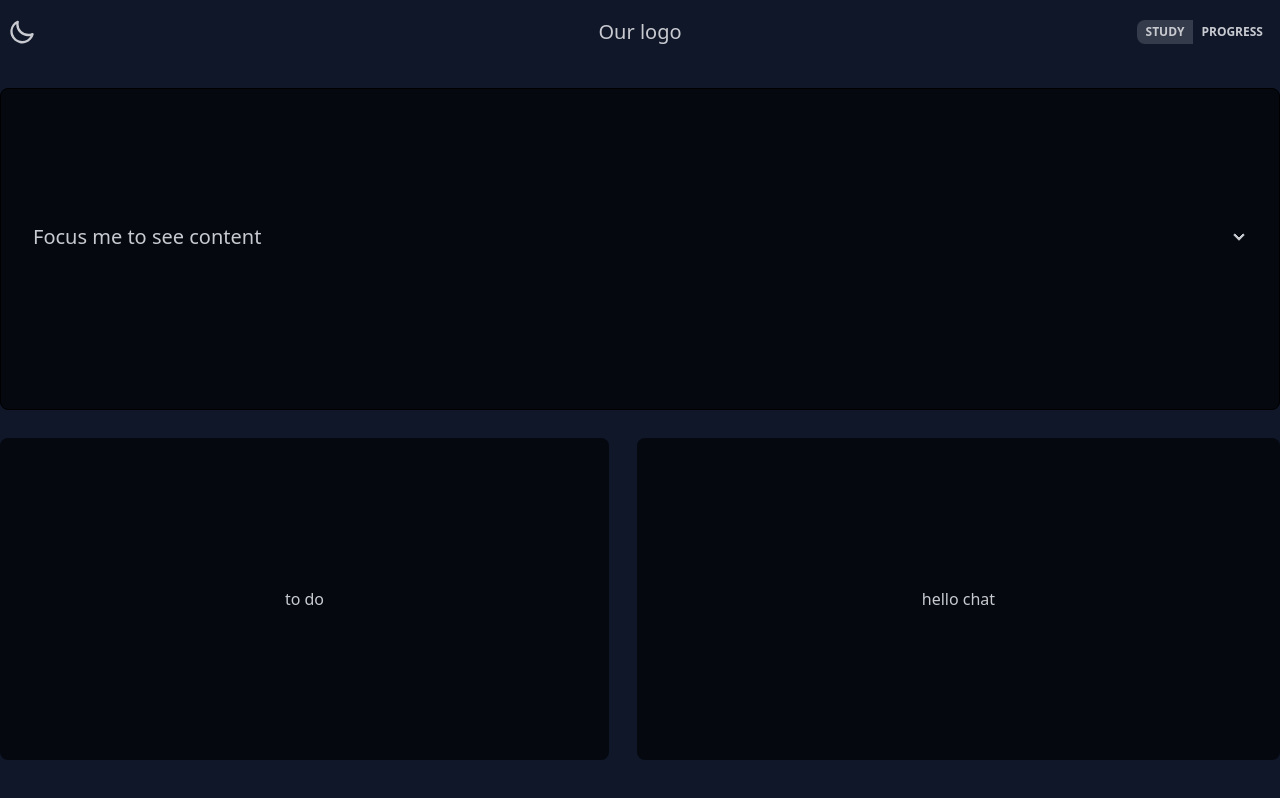
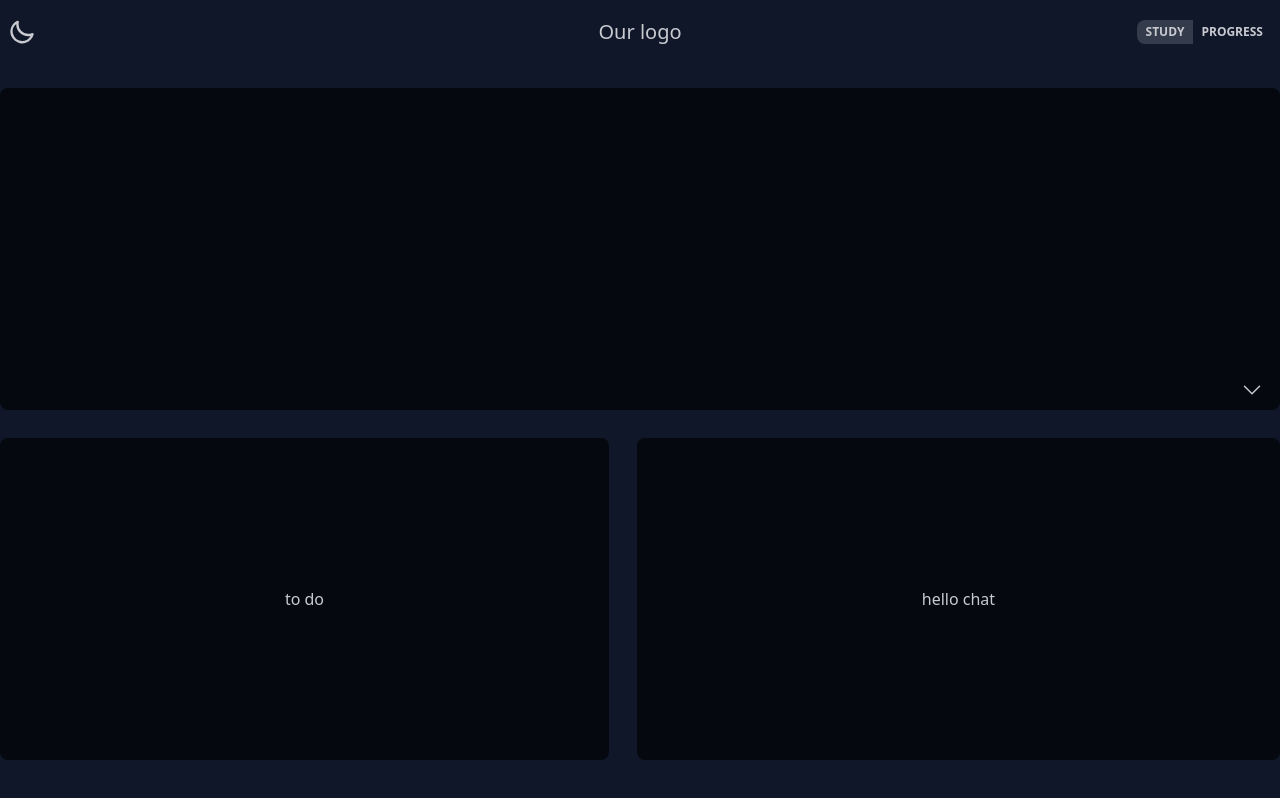
Before and after one commit to etretf/pomodoro-app, a React (Vite) app in the folder pomodoro-react/: page /study in a window 1280 px wide. Built offline with nearby package versions, Linux system fonts and the light colour scheme.

Commit message:
added the expand feature for timer

```diff
--- a/pomodoro-react/src/App.css
+++ b/pomodoro-react/src/App.css
@@ -20,6 +20,8 @@ body {
 
 .grid-container {
     @apply grid grid-rows-2 container gap-7 py-6 max-h-fit;
+    grid-template-rows: 1fr 1fr;
+    transition: grid-template-rows 0.25s;
     min-height: 90%;
 }
 
@@ -47,3 +49,7 @@ body {
 .form-btn {
     @apply flex justify-end gap-3;
 }
+
+.span-2 {
+    grid-template-rows: 2fr 0fr;
+}
--- a/pomodoro-react/src/components/Home.jsx
+++ b/pomodoro-react/src/components/Home.jsx
@@ -8,14 +8,16 @@ export default function Home() {
 
   const [timerFullScreen, setTimerFullScreen] = useState(false);
 
+
+
   function togglePomodoro() {
     setTimerFullScreen(prevValue => !prevValue)
   }
     return (
-      <div className="grid-container container">
-        <Pomodoro />
-        <ToDo />
-        <ChatBot />
+      <div className={`grid-container container ${timerFullScreen? "span-2": ""}`}>
+        <Pomodoro handleChange={togglePomodoro}/>
+        {!timerFullScreen && <ToDo layout={timerFullScreen}/>}
+        {!timerFullScreen && <ChatBot layout={timerFullScreen}/>}
       </div>
     );
   }
--- a/pomodoro-react/src/components/Pomodoro.jsx
+++ b/pomodoro-react/src/components/Pomodoro.jsx
@@ -1,16 +1,15 @@
-export default function Pomodoro()
+import { ChevronDownIcon, ChevronUpIcon } from '@heroicons/react/24/solid'
+
+
+export default function Pomodoro(props)
 {
     return(
-     <div tabIndex={0} className="full-w-component collapse collapse-arrow border border-base-300 bg-base-200 focus:bg-primary">
-
-        <div className="collapse-title text-xl font-medium">
-          Focus me to see content
-
-        </div>
-        <div className="collapse-content">
-          <p>tabIndex={0} attribute is necessary to make the div focusable</p>
-        </div>
-
+      <div className={`full-w-component relative `}>
+        <label className="swap swap-rotate absolute bottom-2 right-4">
+            <input type="checkbox" onChange={props.handleChange} id='bob'/>
+            <ChevronDownIcon className="swap-off fill-current h-6 w-6 text-white-500 " />
+            <ChevronUpIcon className="swap-on fill-current h-6 w-6 text-white-500 " />
+        </label>
       </div>
     )
 }
```
